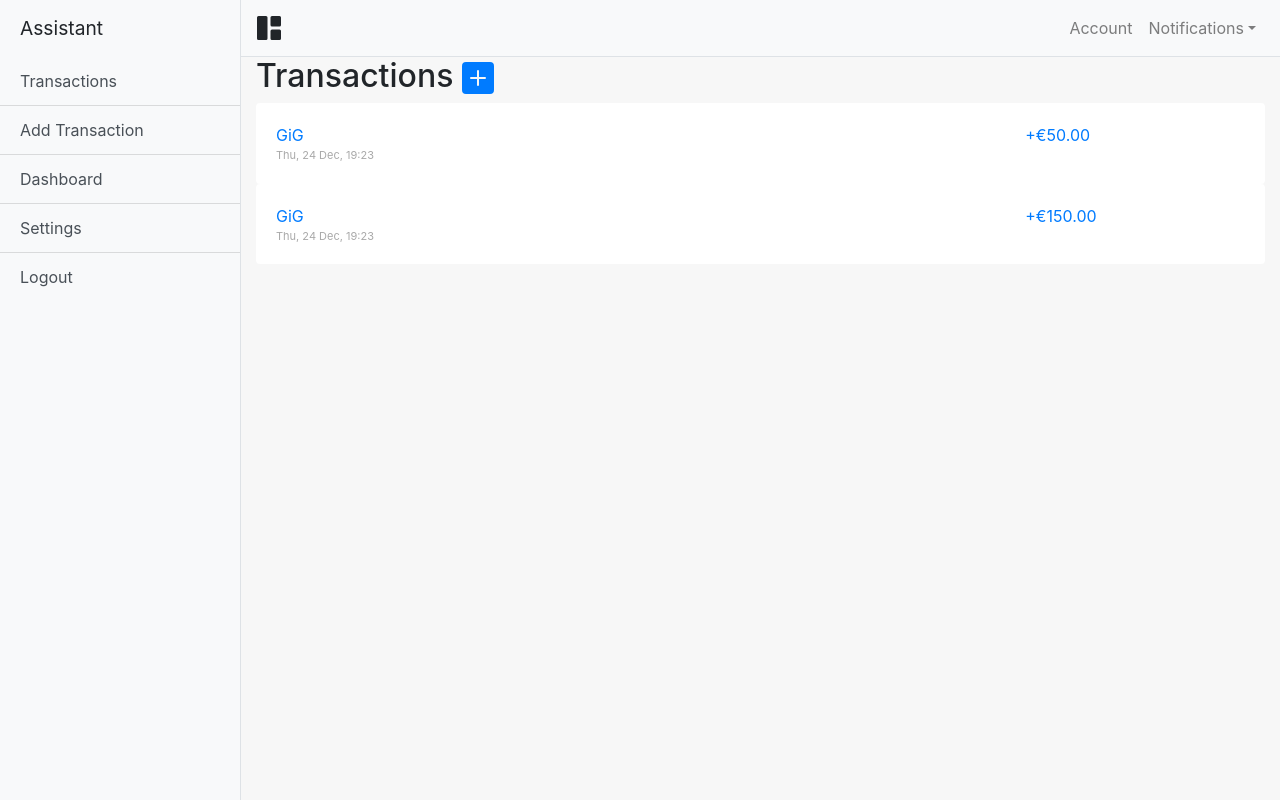
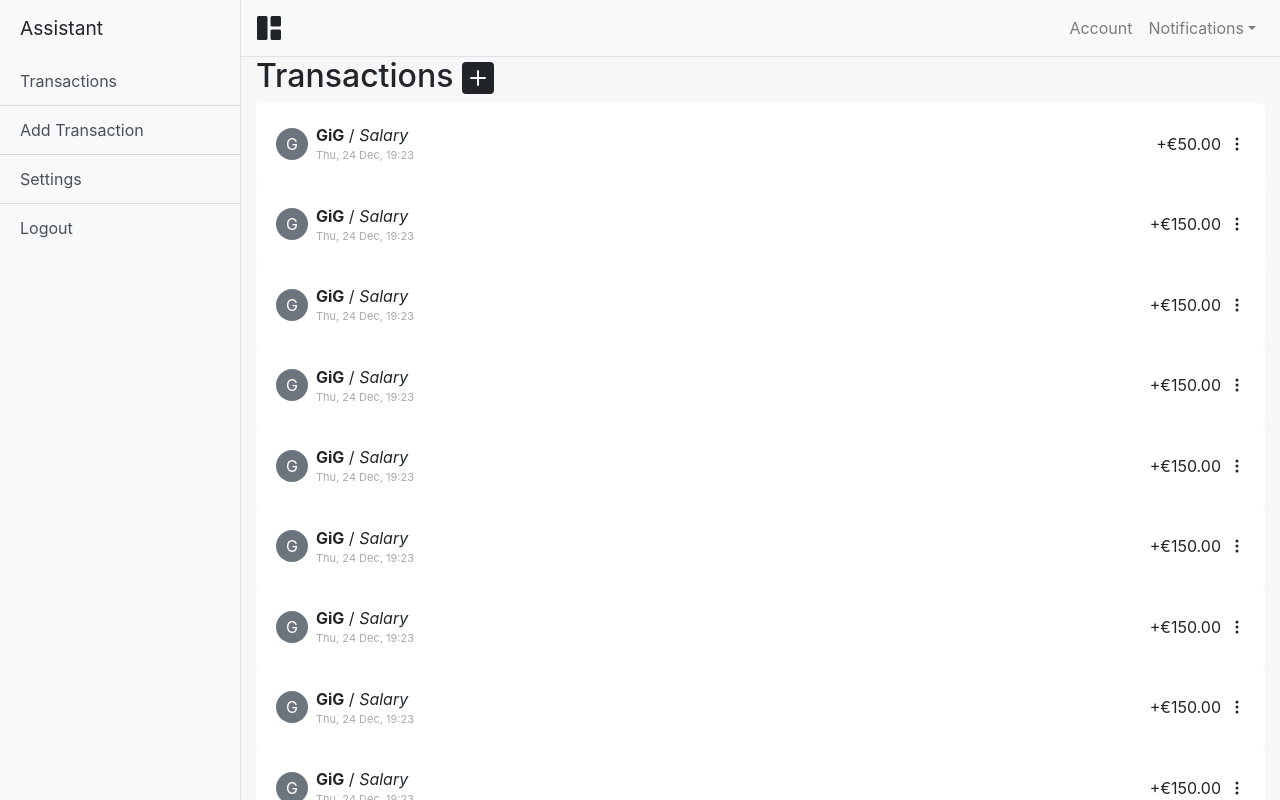
Before and after one commit to gambin23/assistant, a React (Create React App) app: page / in a window 1280 px wide. Shown: the top 800 px of the page. Built offline with nearby package versions, Linux system fonts and the light colour scheme.

Commit message:
feat(transaction): Add entity and category to transaction item

```diff
--- a/src/App.tsx
+++ b/src/App.tsx
@@ -27,7 +27,6 @@ function App() {
                             <div className="list-group list-group-flush">
                                 <Link to="/" className="list-group-item list-group-item-action bg-light">Transactions</Link>
                                 <Link to="/new" className="list-group-item list-group-item-action bg-light">Add Transaction</Link>
-                                <Link to="/" className="list-group-item list-group-item-action bg-light">Dashboard</Link>
                                 <Link to="/" className="list-group-item list-group-item-action bg-light">Settings</Link>
                                 <Link to="/" className="list-group-item list-group-item-action bg-light">Logout</Link>
                             </div>
@@ -52,10 +51,7 @@ function App() {
                                     </ul>
                                 </div>
                             </nav>
-
-
                             <div className="container">
-                                {hideMenu && 'Assistant'}
                                 <Switch>
                                     <Route path="/new" component={AddTransactionPage} />
                                     <Route path="/transaction/:id" component={TransactionPage} />
--- a/src/index.js
+++ b/src/index.js
@@ -3,7 +3,6 @@ import ReactDOM from 'react-dom';
 import App from './App';
 import reportWebVitals from './reportWebVitals';
 
-import 'bootstrap/dist/css/bootstrap.min.css';
 import './styles/styles.scss';
 
 ReactDOM.render(
--- a/src/mock/transactions.ts
+++ b/src/mock/transactions.ts
@@ -1,8 +1,10 @@
+import { times, constant, uniqueId } from "lodash";
+
 import { TransactionStatus } from "../models/TransactionStatus";
 import { Transaction } from './../models/Transaction';
 
 export const mockTransactions: Transaction[] = [{
-    id: "transaction-1",
+    id: `transaction-${uniqueId()}`,
     dateCreated: new Date(),
     status: TransactionStatus.Unassigned,
     type: "income",
@@ -11,8 +13,8 @@ export const mockTransactions: Transaction[] = [{
     currency: "EUR",
     entity: "GiG"
 },
-{
-    id: "transaction-2",
+...times(15, constant<Transaction>({
+    id: `transaction-${uniqueId()}`,
     dateCreated: new Date(),
     status: TransactionStatus.Unassigned,
     type: "income",
@@ -20,4 +22,5 @@ export const mockTransactions: Transaction[] = [{
     amount: 150,
     currency: "EUR",
     entity: "GiG"
-}]
+}))
+]
--- a/src/models/Transaction.ts
+++ b/src/models/Transaction.ts
@@ -9,7 +9,7 @@ export interface Transaction {
     amount: number;
     currency: string;
     entity?: string;
-    description?: string;
+    note?: string;
     subCategory?: string;
     ref?: string;
 }
--- a/src/store/Categories.tsx
+++ b/src/store/Categories.tsx
@@ -23,3 +23,4 @@ const slice = createSlice({
 export default slice.reducer;
 export const { } = slice.actions;
 export const getCategories = (state: AppState) => state.metadata.categories.data;
+export const getCategory = (id: string) => (state: AppState) => state.metadata.categories.data[id];
--- /dev/null
+++ b/src/styles/_avatar.scss
@@ -0,0 +1,51 @@
+$avatar-sizes: 16,
+24,
+32,
+48,
+64,
+96,
+128 !default;
+
+@mixin avatar($size) {
+    max-height: $size + px;
+    width: $size + px;
+    height: 100%;
+    font-size: round(($size / 2) * 1) + px;
+    line-height: $size + px;
+}
+
+.avatar {
+    position: relative;
+    display: inline-block;
+    vertical-align: middle;
+    margin: 0;
+    padding: 0;
+    text-align: center;
+    font-weight: normal;
+    font-style: normal;
+    -webkit-font-smoothing: antialiased;
+    -moz-osx-font-smoothing: grayscale;
+
+    &.img-thumbnail {
+        padding: 4px;
+        max-width: none;
+    }
+
+    &>img {
+        width: 100%;
+    }
+
+    @include avatar(32);
+}
+
+@each $breakpoint in map-keys($grid-breakpoints) {
+    $infix: breakpoint-infix($breakpoint, $grid-breakpoints);
+
+    @include media-breakpoint-up($breakpoint, $grid-breakpoints) {
+        @each $size in $avatar-sizes {
+            .avatar#{$infix}-#{$size} {
+                @include avatar($size);
+            }
+        }
+    }
+}
--- a/src/styles/styles.scss
+++ b/src/styles/styles.scss
@@ -1,11 +1,20 @@
+@import "bootstrap/scss/bootstrap.scss";
+@import "bootstrap/scss/_variables.scss";
+
 @import "./menu";
 @import "./card";
+@import "./avatar";
 
 body {
     background-color: #f7f7f7;
 }
 
+a {
+    text-decoration: none !important;
+    color: inherit;
+}
+
 .caption {
-    font-size:11px;
+    font-size: 11px;
     color: darkgray;
 }
--- a/src/ui/components/TransactionCard.tsx
+++ b/src/ui/components/TransactionCard.tsx
@@ -1,27 +1,40 @@
 import React from "react";
+import { useSelector } from "react-redux";
+import { Link } from "react-router-dom";
+import { ThreeDotsVertical } from "react-bootstrap-icons";
 
+import { Transaction } from "../../models/Transaction";
 import Currency from "./common/Currency";
-import { Transaction } from "../../models/Transaction";
 import Time from "./common/Time";
+import Avatar from "./common/Avatar";
+import { getCategory } from "../../store/Categories";
 
 interface ITransactionCardProps {
     transaction: Transaction;
 }
 
 const TransactionCard = ({ transaction }: ITransactionCardProps) => {
+    var category = useSelector(getCategory(transaction.category));
+
     return (
         <div className="card">
             <div className="card-body">
-                <div className="row">
-                    <div className="col-sm-9">
-                        <div>{transaction.entity}</div>
-                        <div className="caption">
-                            <Time value={transaction.dateCreated} day="2-digit" weekday="short" month="short" />
+                <div className="d-flex justify-content-between">
+                    <div className="d-flex justify-content-start align-items-center">
+                        <Avatar value={transaction.entity} />
+                        <div className="ml-2" >
+                            <div>
+                                <b>{transaction.entity}</b> / <i>{category}</i>
+                            </div>
+                            <div className="caption">
+                                <Time value={transaction.dateCreated} day="2-digit" weekday="short" month="short" />
+                            </div>
                         </div>
                     </div>
-                    <div className="col-sm-3">
+                    <div className="d-flex align-items-center">
                         {transaction.type === "income" ? "+" : "-"}
                         <Currency value={transaction.amount} currency={transaction.currency} />
+                        <ThreeDotsVertical className="ml-2"/>
                     </div>
                 </div>
             </div>
--- /dev/null
+++ b/src/ui/components/common/Avatar.tsx
@@ -0,0 +1,28 @@
+
+interface IAvatarProps {
+    value: string;
+    size?: number;
+    className?: string;
+}
+
+const Currency = ({ value, size = 32, className }: IAvatarProps) => {
+    function generateCode(value: string) {
+        if (value) {
+            const names = value.split(/([0-9 ])+/g);
+            const initials = names
+                .filter(n => n !== " ")
+                .map(n => n.substring(0, 1).toUpperCase());
+
+            return initials ? initials.slice(0, 3).join("") : value.slice(0, 2);
+        }
+    }
+
+    return (
+        <div className={className}>
+            <div className={`avatar avatar-${size} bg-secondary text-white rounded-circle`}>
+                {generateCode(value)}
+            </div>
+        </div>
+    )
+}
+export default Currency;
```
Also changed, not shown: 1 other file (tests, documents, lock files or other folders).
